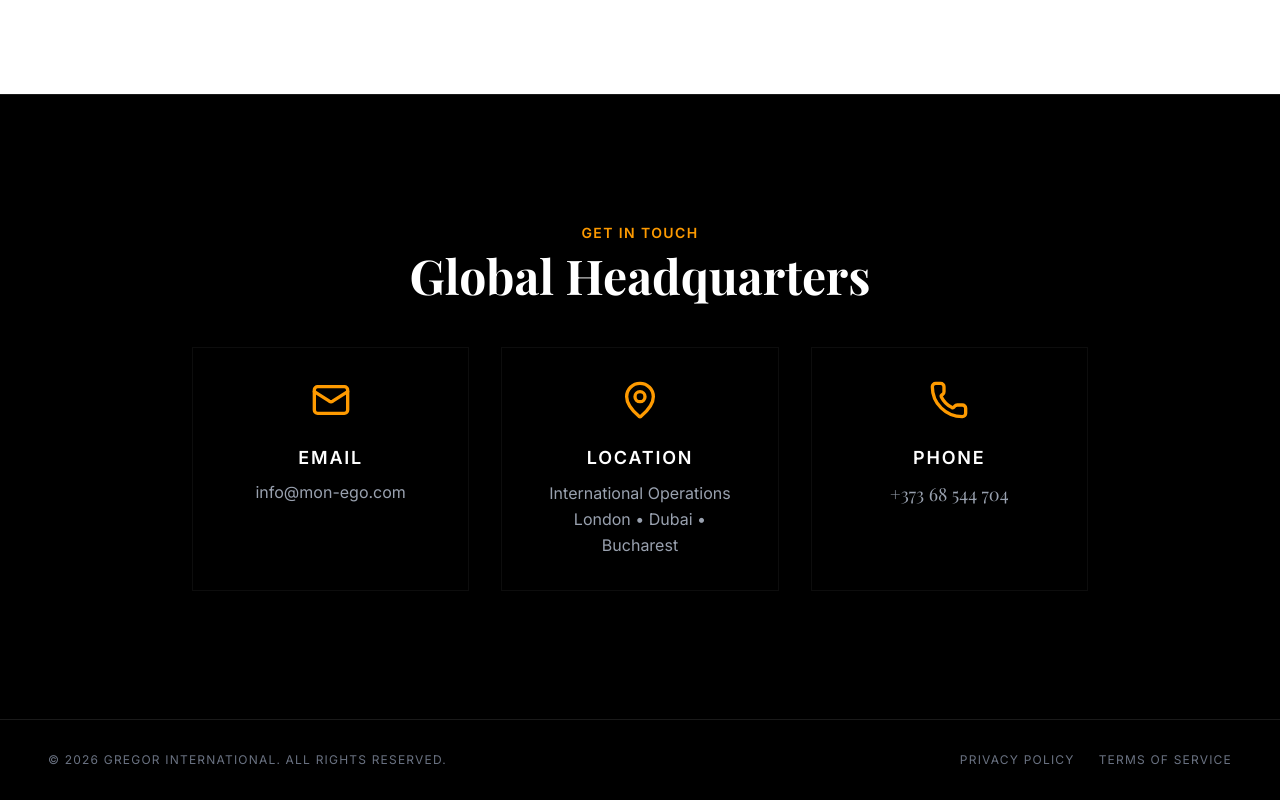
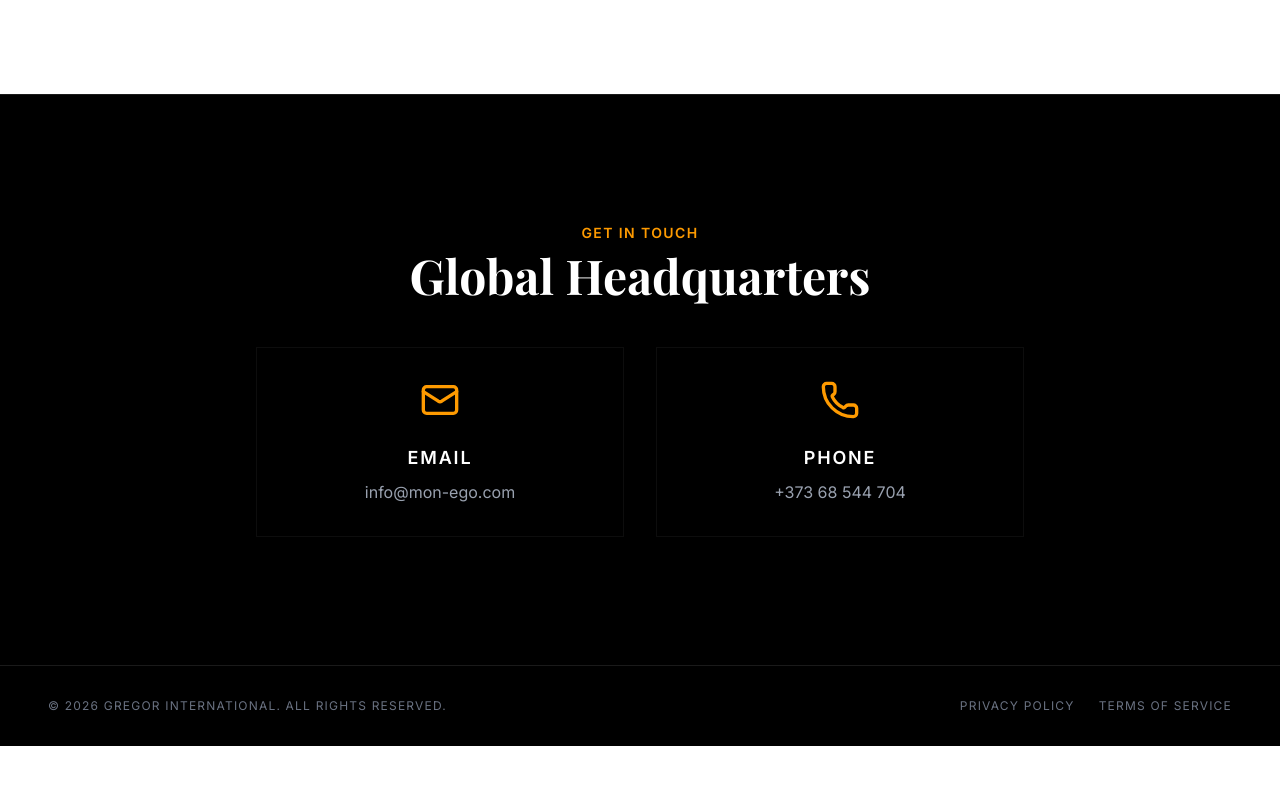
Before and after one commit to slaffon304/Gregor, a React (Vite) app: page / in a window 1280 px wide. Shown: the part 6267-7067 px from the top of the page. After the commit the page ends 7013 px from the top, so only its background shows below. Built offline with nearby package versions, Linux system fonts and the light colour scheme; a web font is replaced by a local one.

Commit message:
Update Contact.tsx

```diff
--- a/src/components/Contact.tsx
+++ b/src/components/Contact.tsx
@@ -1,4 +1,4 @@
-import { Mail, MapPin, Phone } from 'lucide-react';
+import { Mail, Phone } from 'lucide-react';
 
 export const Contact = () => {
   return (
@@ -7,7 +7,7 @@ export const Contact = () => {
         <h2 className="text-amber-500 text-sm font-bold uppercase tracking-widest mb-2">Get in Touch</h2>
         <h3 className="text-3xl md:text-5xl font-serif font-bold mb-12">Global Headquarters</h3>
 
-        <div className="grid grid-cols-1 md:grid-cols-3 gap-8 max-w-4xl mx-auto">
+        <div className="grid grid-cols-1 md:grid-cols-2 gap-8 max-w-3xl mx-auto">
 
           {/* Email Block */}
           <div className="flex flex-col items-center p-8 border border-white/5 hover:bg-white/5 transition-colors group">
@@ -15,29 +15,19 @@ export const Contact = () => {
             <h4 className="text-lg font-bold uppercase tracking-widest mb-2">Email</h4>
             <a
               href="mailto:info@mon-ego.com"
-              className="text-gray-400 hover:text-amber-500 transition-colors"
+              className="text-gray-400 hover:text-amber-500 transition-colors whitespace-nowrap"
             >
               info@mon-ego.com
             </a>
           </div>
 
-          {/* Location Block */}
-          <div className="flex flex-col items-center p-8 border border-white/5 hover:bg-white/5 transition-colors group">
-            <MapPin className="w-10 h-10 text-amber-500 mb-6 group-hover:scale-110 transition-transform" />
-            <h4 className="text-lg font-bold uppercase tracking-widest mb-2">Location</h4>
-            <p className="text-gray-400 leading-relaxed">
-              International Operations<br />
-              London • Dubai • Bucharest
-            </p>
-          </div>
-
-          {/* Phone Block (NEW) */}
+          {/* Phone Block */}
           <div className="flex flex-col items-center p-8 border border-white/5 hover:bg-white/5 transition-colors group">
             <Phone className="w-10 h-10 text-amber-500 mb-6 group-hover:scale-110 transition-transform" />
             <h4 className="text-lg font-bold uppercase tracking-widest mb-2">Phone</h4>
             <a
               href="tel:+37368544704"
-              className="text-gray-400 hover:text-amber-500 transition-colors font-serif text-lg"
+              className="text-gray-400 hover:text-amber-500 transition-colors whitespace-nowrap"
             >
               +373 68 544 704
             </a>
```
